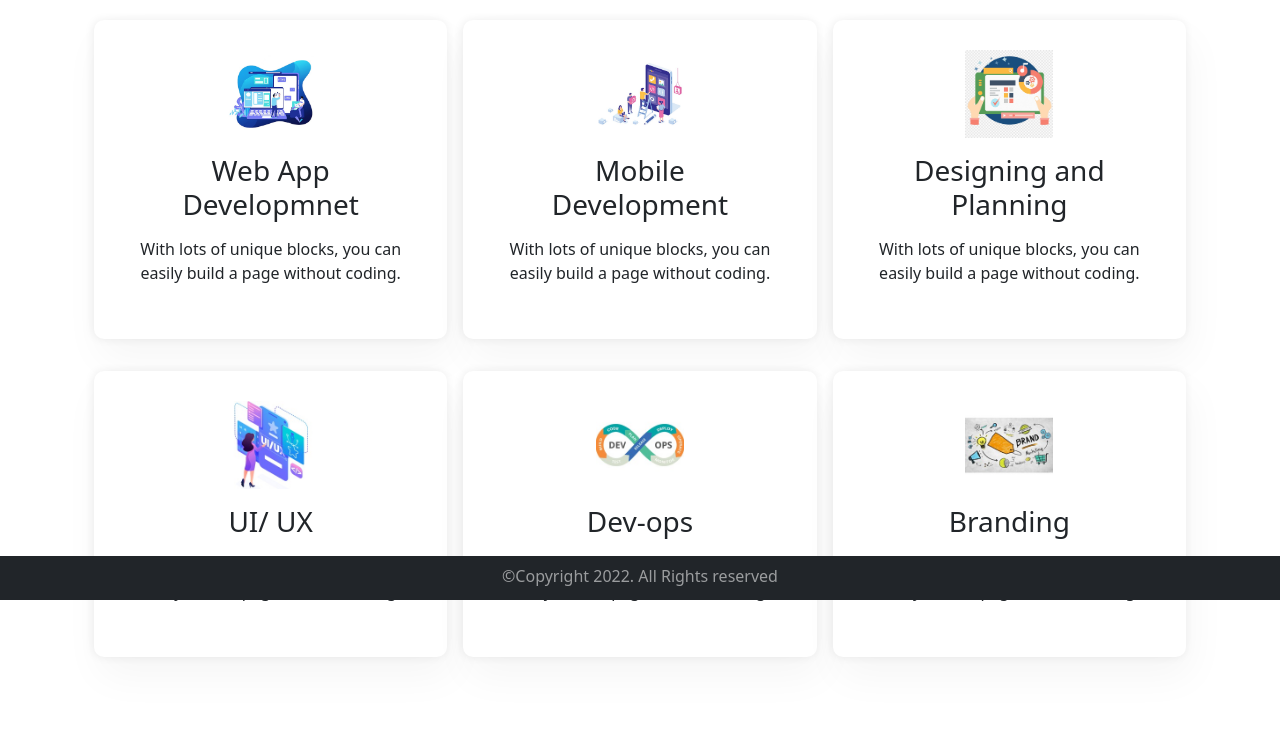
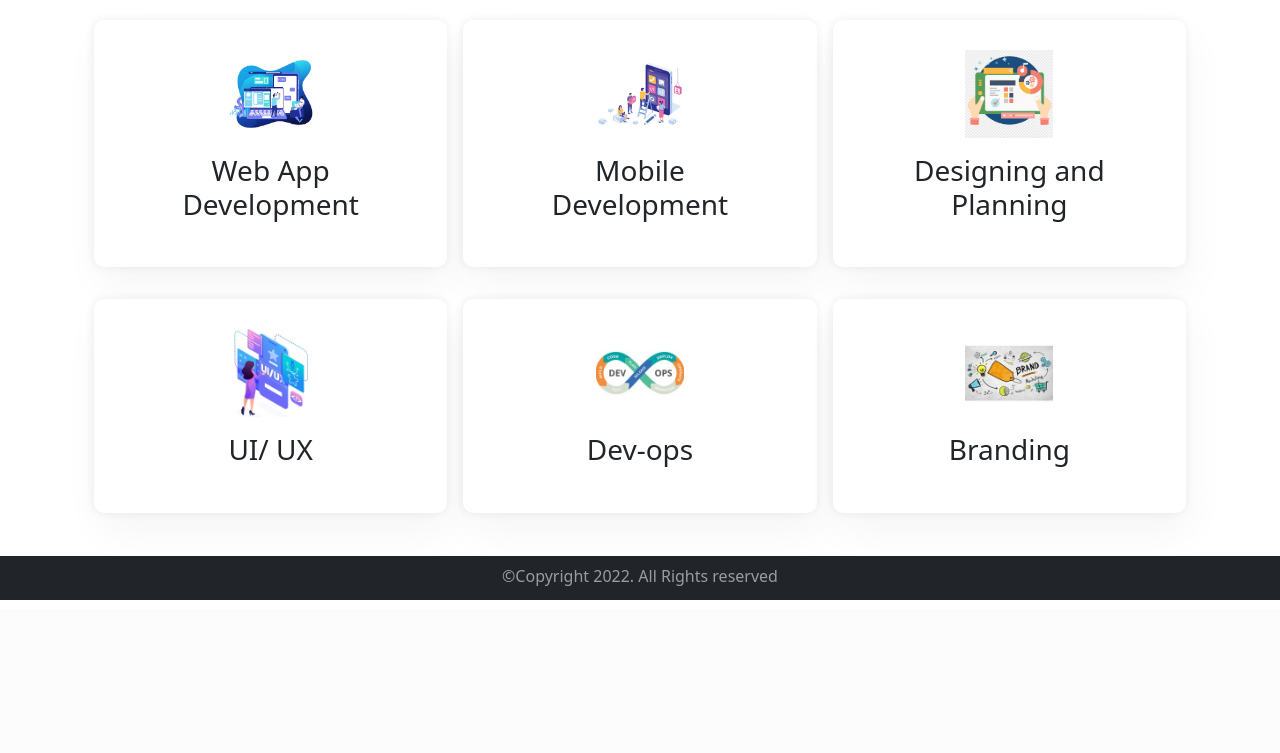
Before and after one commit to JoeJane/COMP229_SEC005_301160297_Portfolio, a Node server app: page /services in a window 1280 px wide. Shown: the part 200-953 px from the top of the page. After the commit the page ends 800 px from the top, so only its background shows below. Run offline with Node 20, Linux system fonts and the light colour scheme; some libraries are stand-ins or nearby versions.

Commit message:
Removed Description

```diff
--- a/views/services.ejs
+++ b/views/services.ejs
@@ -27,9 +27,7 @@
                             class="img-responsive center-block d-block mx-auto col-lg-4">
                     </div>
                     <div class="services-texts text-center">
-                        <h3 class="title mb-3">Web App Developmnet</h3>
-                        <p class="text-light-muted mb-4">With lots of unique blocks, you can easily build a page without
-                            coding.</p>
+                        <h3 class="title mb-3">Web App Development</h3>
                     </div>
                 </div>
             </div>
@@ -42,8 +40,6 @@
                     </div>
                     <div class="services-texts text-center">
                         <h3 class="title mb-3">Mobile Development</h3>
-                        <p class="text-light-muted mb-4">With lots of unique blocks, you can easily build a page without
-                            coding.</p>
                     </div>
                 </div>
             </div>
@@ -56,8 +52,6 @@
                     </div>
                     <div class="services-texts text-center">
                         <h3 class="title mb-3">Designing and Planning</h3>
-                        <p class="text-light-muted mb-4">With lots of unique blocks, you can easily build a page without
-                            coding.</p>
                     </div>
                 </div>
             </div>
@@ -70,8 +64,6 @@
                     </div>
                     <div class="services-texts text-center">
                         <h3 class="title mb-3">UI/ UX</h3>
-                        <p class="text-light-muted mb-4">With lots of unique blocks, you can easily build a page without
-                            coding.</p>
                     </div>
                 </div>
             </div>
@@ -84,8 +76,6 @@
                     </div>
                     <div class="services-texts text-center">
                         <h3 class="title mb-3">Dev-ops</h3>
-                        <p class="text-light-muted mb-4">With lots of unique blocks, you can easily build a page without
-                            coding.</p>
                     </div>
                 </div>
             </div>
@@ -98,8 +88,6 @@
                     </div>
                     <div class="services-texts text-center">
                         <h3 class="title mb-3">Branding</h3>
-                        <p class="text-light-muted mb-4">With lots of unique blocks, you can easily build a page without
-                            coding.</p>
                     </div>
                 </div>
             </div>
```
